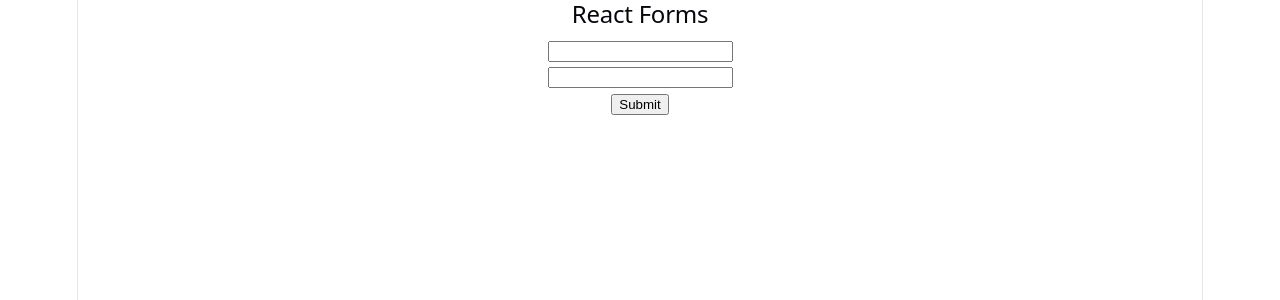
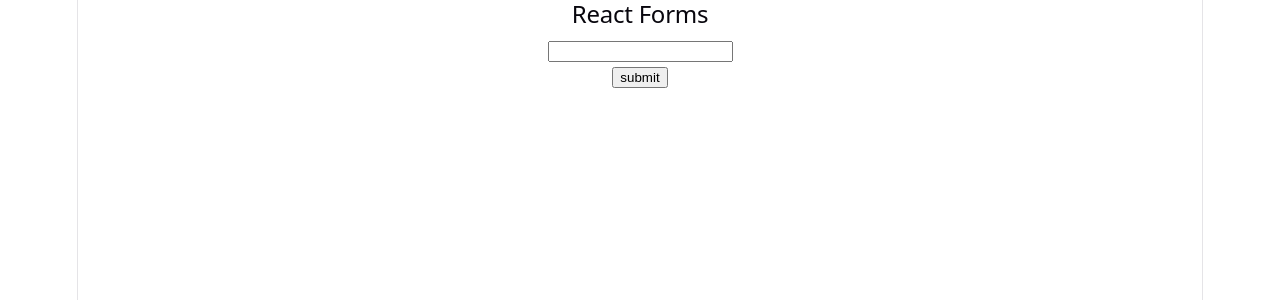
Before and after one commit to chandan-d-karmaker/react-form, a React (Vite) app: page / in a window 1280 px wide. Shown: the top 300 px of the page. Built offline with nearby package versions, Linux system fonts and the light colour scheme.

Commit message:
made custom hook to use on input fields

```diff
--- a/src/App.jsx
+++ b/src/App.jsx
@@ -1,6 +1,7 @@
 import './App.css'
 import ControlledField from './components/ControlledField'
 import FormAction from './components/FormAction'
+import HookForm from './components/HookForm'
 import SimpleForm from './components/SimpleForm'
 import UncontrolledField from './components/UncontrolledField'
 
@@ -14,7 +15,8 @@
       {/* <SimpleForm/> */}
       {/* <FormAction/> */}
       {/* <ControlledField/> */}
-      <UncontrolledField/>
+      {/* <UncontrolledField/> */}
+      <HookForm/>
     </>
   )
 }
--- /dev/null
+++ b/src/components/HookForm.jsx
@@ -0,0 +1,24 @@
+import React from 'react';
+import useInputField from '../hooks/useInputField';
+
+const HookForm = () => {
+
+    const handleSubmit = e =>{
+        e.preventDefault();
+        console.log(name);
+    }
+
+    const [name, changeName] = useInputField('');
+    return (
+        <div>
+            <form onSubmit={handleSubmit}>
+
+                <input type="text" defaultValue={name} onChange={changeName}  /> <br />
+                <input type="submit" value="submit" />
+
+            </form>
+        </div>
+    );
+};
+
+export default HookForm;
--- /dev/null
+++ b/src/hooks/useInputField.jsx
@@ -0,0 +1,13 @@
+import { useState } from "react"
+
+const useInputField = (defaultValue) => {
+    const [fieldValue, setFieldValue] = useState(defaultValue);
+
+    const handleOnChange = e =>{
+        setFieldValue(e.target.value);
+    }
+
+    return [fieldValue, handleOnChange]
+}
+
+export default useInputField;
```
